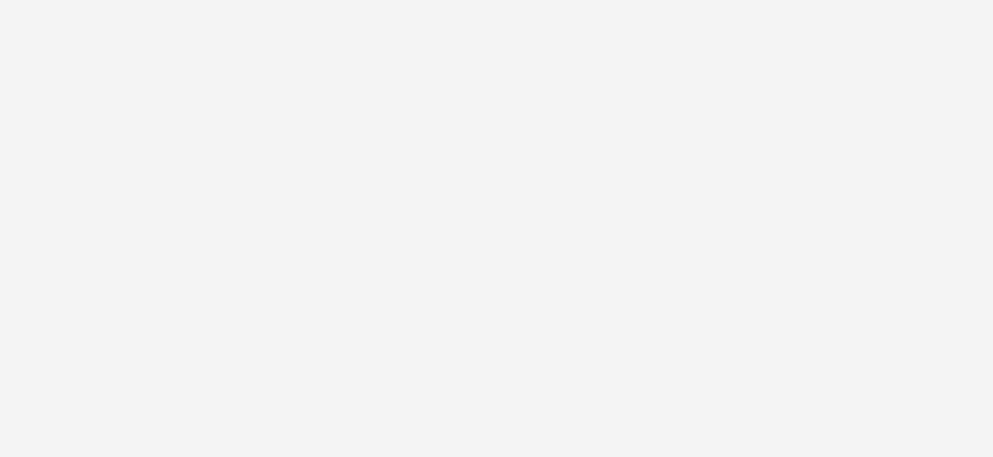
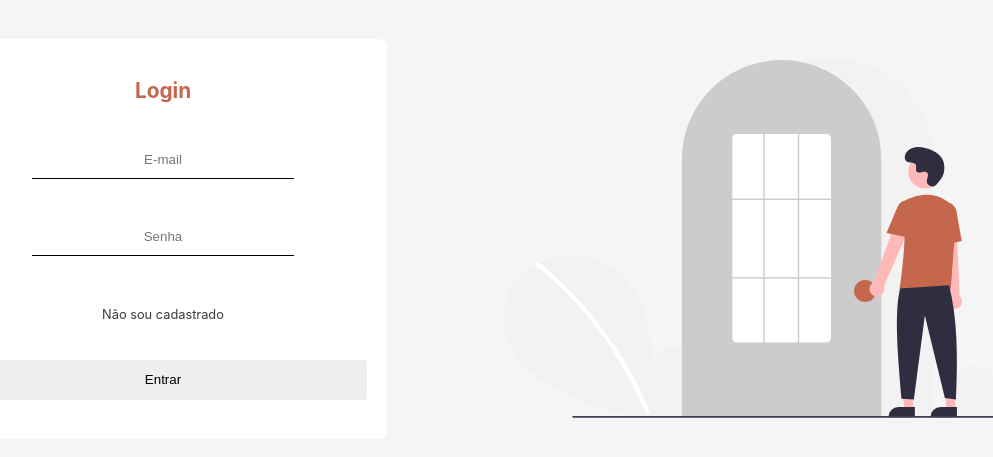
Before and after one commit to RyanBasque/tem-quem-precise, a React (Create React App) app: page /login in a window 1280 px wide. Before the commit this address had no page. Shown: the part 161-618 px from the top of the page, without its empty margins (157-1150 px from the left). Built offline with nearby package versions, Linux system fonts and the light colour scheme.

Commit message:
feat: login page with styled and animations

```diff
--- /dev/null
+++ b/src/components/atoms/FormInput/index.js
@@ -0,0 +1,19 @@
+import React, { Fragment, memo } from 'react';
+
+import { StyledInput } from './styles';
+
+const FormInput = ({ type, placeholder, name, change }) => {
+  return (
+    <Fragment>
+      <StyledInput
+        type={type}
+        placeholder={placeholder}
+        name={name}
+        id={name}
+        onChange={change}
+      />
+    </Fragment>
+  );
+};
+
+export default memo(FormInput);
--- /dev/null
+++ b/src/components/atoms/FormInput/styles.js
@@ -0,0 +1,13 @@
+import styled from 'styled-components';
+import { color } from './../../../assets/css/colors';
+
+export const StyledInput = styled.input`
+  padding: 0.7rem;
+
+  border: none;
+  border-bottom: solid 1px ${color.grey};
+
+  outline: none;
+
+  text-align: center;
+`;
--- a/src/components/atoms/HeaderBar/index.js
+++ b/src/components/atoms/HeaderBar/index.js
@@ -3,10 +3,10 @@ import { Link } from 'react-router-dom';
 
 import { StyledHeaderBar } from './styles';
 
-const HeaderBar = () => {
+const HeaderBar = ({ showHeader = true }) => {
   return (
-    <StyledHeaderBar data-aos="flip-left">
-      <Link to="/">Entrar</Link>
+    <StyledHeaderBar showHeader={showHeader} data-aos="flip-left">
+      <Link to="/login">Entrar</Link>
     </StyledHeaderBar>
   );
 };
--- a/src/components/atoms/HeaderBar/styles.js
+++ b/src/components/atoms/HeaderBar/styles.js
@@ -8,7 +8,8 @@ export const StyledHeaderBar = styled.header`
 
   width: 100%;
 
-  display: flex;
+  display:  ${({ showHeader }) => showHeader ? 'flex' : 'none'};
+
   justify-content: flex-end;
   align-items: center;
 
--- a/src/components/atoms/index.js
+++ b/src/components/atoms/index.js
@@ -1,9 +1,11 @@
 import HeaderBar from "./HeaderBar";
 import ApresentationSlide from "./ApresentationSlide";
 import HelpExemple from './HelpExemple';
+import FormInput from "./FormInput";
 
 export {
   HeaderBar,
   ApresentationSlide,
   HelpExemple,
+  FormInput,
 }
--- /dev/null
+++ b/src/components/molecules/LoginForm/index.js
@@ -0,0 +1,44 @@
+import React from 'react';
+import { Link } from 'react-router-dom';
+
+import { FormInput } from '../../atoms';
+
+import { LoginContainer, Form, ImageContainer } from './styles';
+
+import loginImage from '../../../assets/images/login.svg';
+
+const LoginForm = ({ email, onChangeEmail, password, onChangePassword }) => {
+
+  return (
+    <LoginContainer>
+      <div>
+        <Form>
+          <h1 data-aos="fade-up-left">Login</h1>
+          <fieldset data-aos="fade-right">
+            <FormInput
+              name={email}
+              change={onChangeEmail}
+              type="text"
+              placeholder="E-mail"
+            />
+          </fieldset>
+          <fieldset data-aos="fade-left">
+            <FormInput
+              name={password}
+              change={onChangePassword}
+              type="text"
+              placeholder="Senha"
+            />
+          </fieldset>
+          <Link to="/" data-aos="fade-up-left">Não sou cadastrado</Link>
+          <button data-aos="fade-up-left">Entrar</button>
+        </Form>
+      </div>
+      <ImageContainer data-aos="flip-up">
+        <img src={loginImage} alt="Login" />
+      </ImageContainer>
+    </LoginContainer>
+  );
+};
+
+export default LoginForm;
--- /dev/null
+++ b/src/components/molecules/LoginForm/styles.js
@@ -0,0 +1,92 @@
+import styled from 'styled-components';
+import { color } from './../../../assets/css/colors';
+
+export const LoginContainer = styled.div`
+  display: grid;
+  grid-template-columns: 1fr;
+
+  @media (min-width: 768px) {
+    grid-template-columns: repeat(2, 1fr);
+  }
+
+  width: 100vw;
+  height: 100vh;
+
+  div {
+    width: 100%;
+    height: 100%;
+
+    display: flex;
+    justify-content: center;
+    align-items: center;
+  }
+`;
+
+export const Form = styled.form`
+  display: flex;
+  flex-direction: column;
+  justify-content: space-around;
+  align-items: center;
+
+  border-radius: 0.5rem;
+
+  padding: 20px;
+
+  width: 70%;
+  height: 50%;
+
+  background-color: ${color.white};
+
+  h1 {
+    font-size: 1.3rem;
+    color: ${color.orange};
+  }
+
+  fieldset {
+    border: none;
+
+    display: flex;
+    justify-content: center;
+  }
+
+  a {
+    text-decoration: none;
+    color: ${color.black};
+    font-size: .8rem;
+
+    margin-top: .8rem;
+  }
+
+  button {
+    width: 100%;
+    height: 2.5rem;
+
+    border: none;
+
+    border-radius: 2px;
+  }
+
+  @media (min-width: 768px) {
+    input, fieldset {
+      width: 80%;
+    }
+  }
+`;
+
+export const ImageContainer = styled.div`
+  display: flex;
+  align-items: center;
+  justify-content: center;
+
+  width: 100%;
+  height: 100%;
+
+  @media (max-width: 768px) {
+    display: none !important;
+  }
+
+  img {
+    max-width: 600px;
+    max-height: 600px;
+  }
+`;
--- a/src/components/molecules/index.js
+++ b/src/components/molecules/index.js
@@ -1,7 +1,9 @@
 import HowToHelp from './HowToHelp/index';
 import AboutThisProject from './AboutThisProject';
+import LoginForm from './LoginForm';
 
 export {
   HowToHelp,
   AboutThisProject,
+  LoginForm,
 }
--- a/src/components/organisms/PageDefault/index.js
+++ b/src/components/organisms/PageDefault/index.js
@@ -4,11 +4,12 @@ import { MainContainer } from './styles';
 
 import HeaderBar from './../../atoms/HeaderBar';
 
-const PageDefault = ({ children }) => {
+const PageDefault = ({ children, showHeader = true, style }) => {
+  console.log(showHeader);
   return (
     <Fragment>
-      <HeaderBar />
-      <MainContainer>
+      <HeaderBar showHeader={showHeader} />
+      <MainContainer style={style}>
         {children}
       </MainContainer>
     </Fragment>
--- /dev/null
+++ b/src/pages/Login/index.js
@@ -0,0 +1,22 @@
+import React, { useState } from 'react';
+
+import { LoginForm } from './../../components/molecules';
+import { PageDefault } from './../../components/organisms';
+
+const Login = () => {
+  const [email, setEmail] = useState('');
+  const [password, setPassword] = useState('');
+
+  return (
+    <PageDefault showHeader={false} style={{ padding: 0, maxWidth: '99999px' }}>
+      <LoginForm
+        email={email}
+        onChangeEmail={setEmail}
+        password={password}
+        onChangePassword={setPassword}
+      />
+    </PageDefault>
+  );
+};
+
+export default Login;
--- a/src/pages/index.js
+++ b/src/pages/index.js
@@ -0,0 +1,7 @@
+import Home from './Home';
+import Login from './Login';
+
+export {
+  Home,
+  Login,
+}
--- a/src/routes/routes.js
+++ b/src/routes/routes.js
@@ -4,14 +4,16 @@ import {
     useRoutes,
   } from "react-router-dom";
 
-import Home from "../pages/Home";
+import { Home, Login } from "../pages";
 
 const Routes = () => {
     const AppRoutes = () => {
-        const routes = useRoutes([
-            { path: '/', element: <Home /> },
-        ]);
-        return routes;
+      const routes = useRoutes([
+        { path: '/', element: <Home /> },
+        { path: '/login', element: <Login /> },
+      ]);
+
+      return routes;
     };
 
    return(
```
Also changed, not shown: src/assets/images/login.svg (added).
